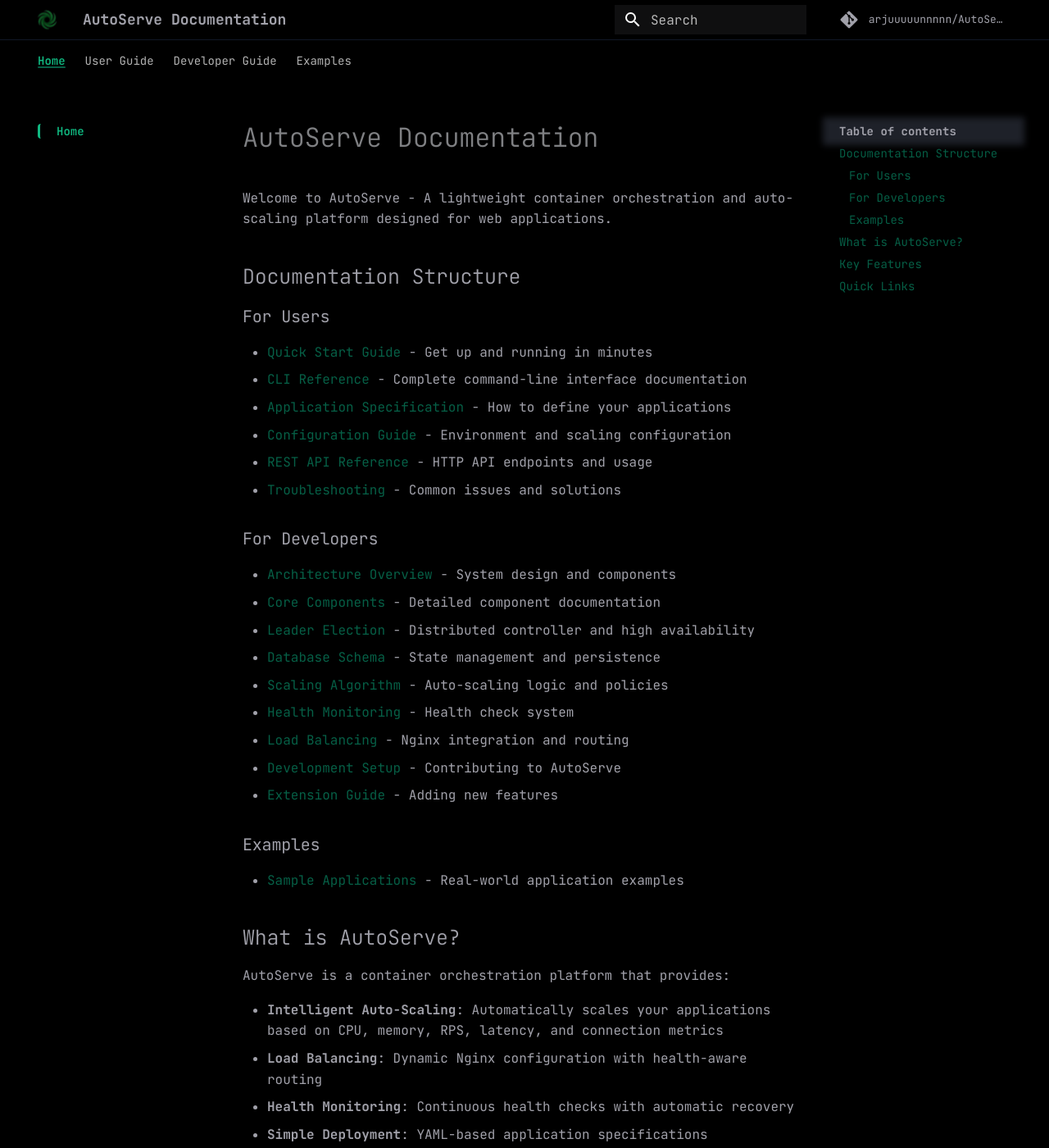
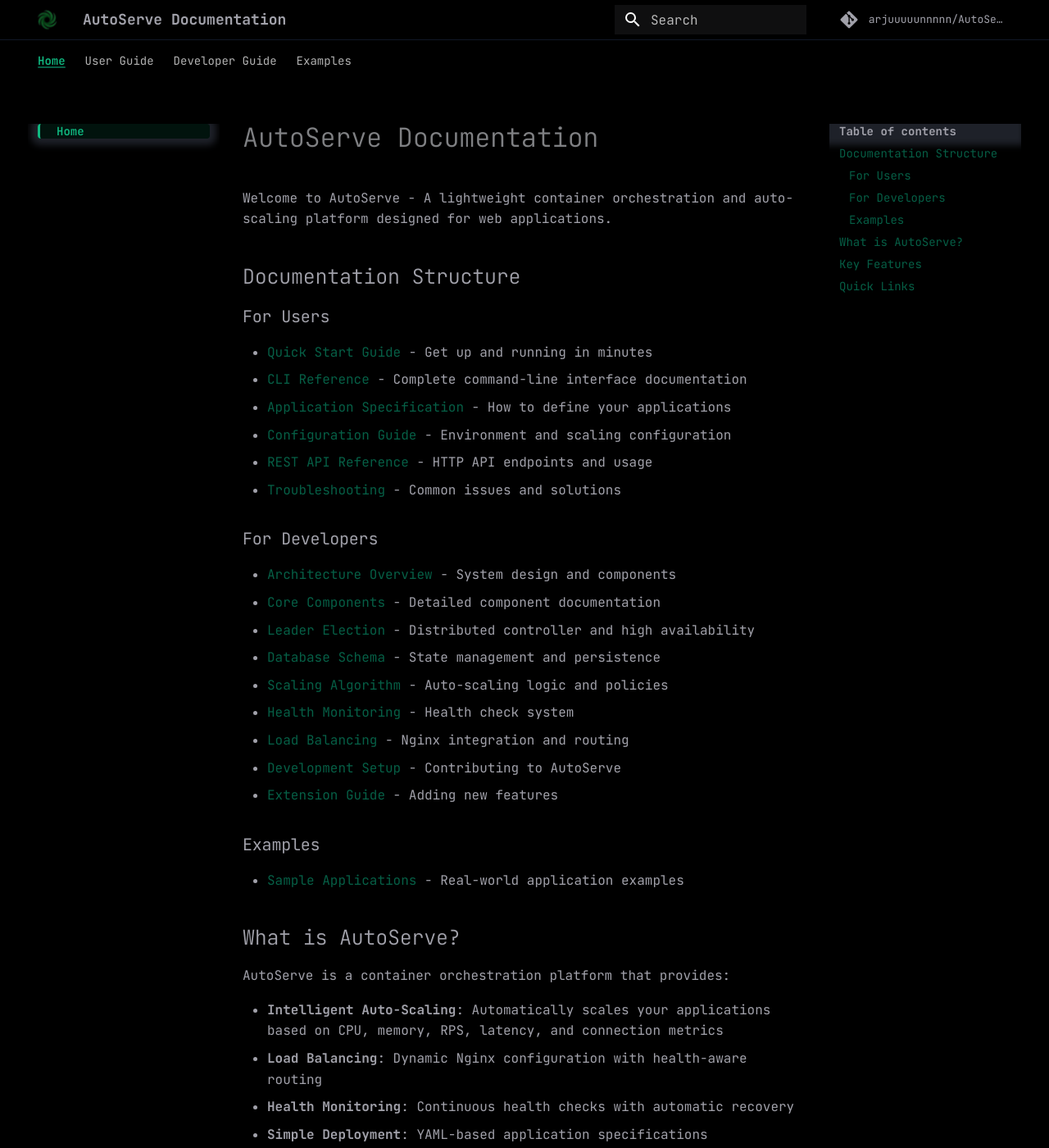
Before and after one commit to arjuuuuunnnnn/Orchestry, an MkDocs documentation site: the page built from docs/index.md, in a window 1280 px wide and 1400 px high. Shown: the whole window at 82% size. Built offline with MkDocs 1.6.1 and Material for MkDocs 9.7.7, drawn with Linux system fonts in a browser that asks for light colours; comment, search, counter and statistics services are not loaded; the version menu is left out.

Commit message:
fix: docs for small res

```diff
--- a/docs/styles/overrides.css
+++ b/docs/styles/overrides.css
@@ -38,6 +38,8 @@
 .md-header {
   border-bottom: 1px solid #111827 !important; /* subtle separator */
   box-shadow: none !important; /* remove default elevation shadow */
+  /* Ensure header stays above sidebars/drawers on small screens */
+  z-index: 1100;
 }
 
 /* Links color */
@@ -164,98 +166,3 @@
   outline-offset: 2px !important;
   border-radius: 4px !important;
 }
-
-/* NUCLEAR OPTION: REMOVE ALL FADE/GRADIENT EFFECTS */
-
-/* Target the specific fade elements with maximum specificity */
-html .md-sidebar__scrollwrap::before,
-html .md-sidebar__scrollwrap::after,
-html .md-sidebar--primary .md-sidebar__scrollwrap::before,
-html .md-sidebar--primary .md-sidebar__scrollwrap::after,
-html .md-sidebar--secondary .md-sidebar__scrollwrap::before,
-html .md-sidebar--secondary .md-sidebar__scrollwrap::after {
-  display: none !important;
-  background: none !important;
-  background-image: none !important;
-  content: none !important;
-  opacity: 0 !important;
-  visibility: hidden !important;
-}
-
-/* Remove all pseudo-elements from navigation */
-html .md-nav::before,
-html .md-nav::after,
-html .md-nav__list::before,
-html .md-nav__list::after,
-html .md-nav__item::before,
-html .md-nav__item::after,
-html .md-nav__link::before,
-html .md-nav__link::after {
-  display: none !important;
-  background: none !important;
-  background-image: none !important;
-  content: none !important;
-  opacity: 0 !important;
-  visibility: hidden !important;
-}
-
-/* Specifically target the TOC fade */
-html [data-md-component="toc"] .md-sidebar__scrollwrap::before,
-html [data-md-component="toc"] .md-sidebar__scrollwrap::after,
-html [data-md-component="navigation"] .md-sidebar__scrollwrap::before,
-html [data-md-component="navigation"] .md-sidebar__scrollwrap::after {
-  display: none !important;
-  background: none !important;
-  background-image: none !important;
-  content: none !important;
-  opacity: 0 !important;
-  visibility: hidden !important;
-}
-
-/* Remove gradient masks */
-html .md-sidebar__scrollwrap {
-  -webkit-mask: none !important;
-  mask: none !important;
-  -webkit-mask-image: none !important;
-  mask-image: none !important;
-}
-
-/* Kill any remaining active/focus backgrounds */
-html .md-nav__item .md-nav__link--active,
-html .md-nav__item .md-nav__link--active::before,
-html .md-nav__link--active,
-html .md-nav__link--active::before,
-html .md-nav--secondary .md-nav__link--active,
-html .md-nav--secondary .md-nav__link--active:before {
-  background: none !important;
-  background-color: transparent !important;
-  background-image: none !important;
-  box-shadow: none !important;
-}
-
-/* Remove any potential mask or clip-path effects */
-html .md-sidebar,
-html .md-sidebar__inner,
-html .md-sidebar__scrollwrap,
-html .md-nav,
-html .md-nav__list {
-  -webkit-mask: none !important;
-  mask: none !important;
-  -webkit-mask-image: none !important;
-  mask-image: none !important;
-  clip-path: none !important;
-  overflow: visible !important;
-}
-
-/* Ensure no gradients anywhere */
-html *[class*="md-sidebar"]::before,
-html *[class*="md-sidebar"]::after,
-html *[class*="md-nav"]::before,
-html *[class*="md-nav"]::after {
-  display: none !important;
-  background: none !important;
-  background-image: none !important;
-  content: none !important;
-  opacity: 0 !important;
-  visibility: hidden !important;
-}
```
